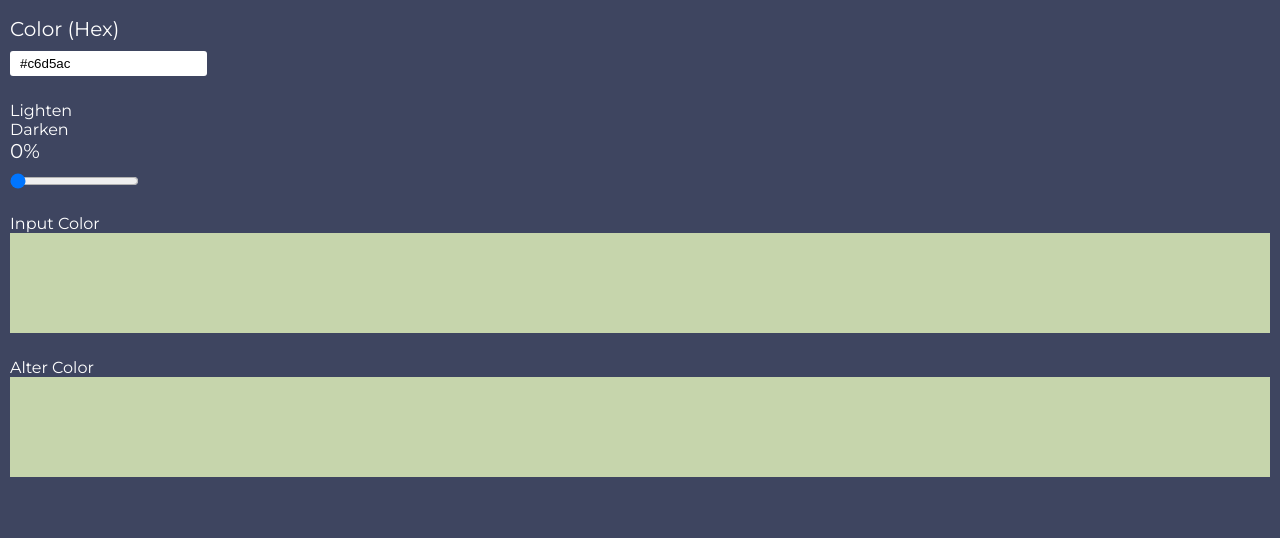
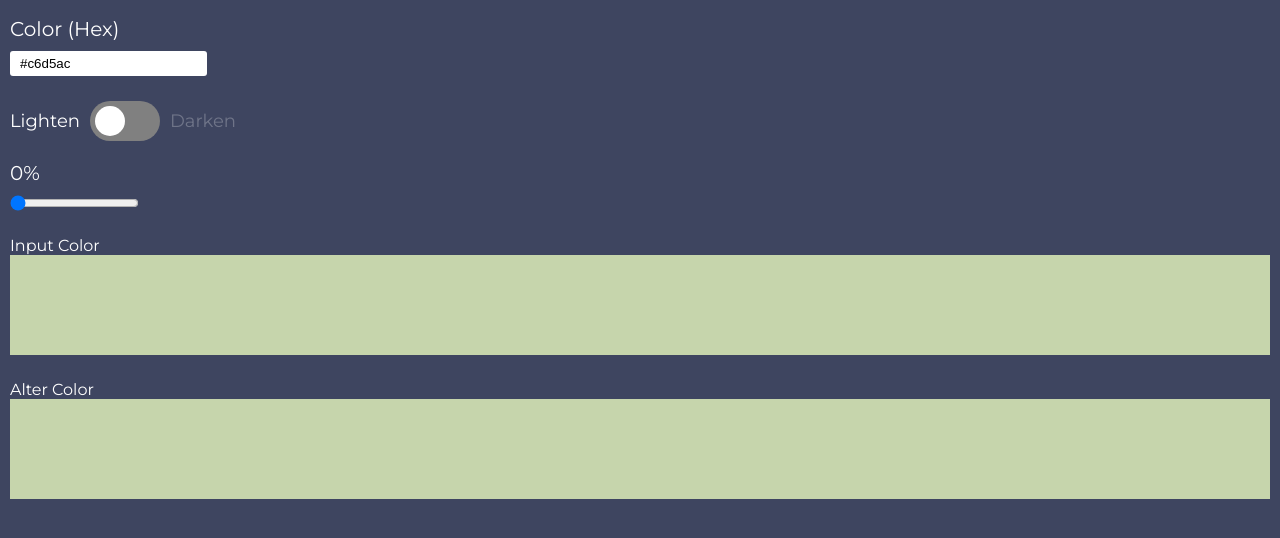
Before and after one commit to Fatima-hub333/JavaScript_Color_Tool, a plain HTML site: page index.html in a window 1280 px wide. Shown: the part 72-610 px from the top of the page. Drawn offline with Linux system fonts and the light colour scheme.

Commit message:
add styling for toggleBtn

```diff
--- a/index.css
+++ b/index.css
@@ -41,3 +41,44 @@ input[type="text"] {
   background-color: #c6d5ac;
   margin-bottom: 25px;
 }
+
+/* Display label & toggle horizontally */
+/* style the toggle button as well as the inner circle using explicit sizing */
+/* choose fun colors */
+/* define an unselected classthat will de-emphasize the non-selected text */
+
+.toggle {
+  display: flex;
+  align-items: center;
+  margin-bottom: 20px;
+}
+
+.toggle-text {
+  font-size: 18px;
+}
+
+.toggle-btn {
+  width: 60px;
+  height: 30px;
+  background-color: gray;
+  border-radius: 30px;
+  padding: 5px;
+  margin: 0 10px;
+}
+
+.inner-circle {
+  width: 30px;
+  height: 30px;
+  background-color: #fff;
+  border-radius: 50%;
+  transition: all 200ms;
+}
+
+.toggle-btn.toggled > .inner-circle {
+  transform: translateX(30px);
+  background-color: #333;
+}
+
+.unselected {
+  opacity: 0.25;
+}
--- a/index.html
+++ b/index.html
@@ -21,11 +21,11 @@
   with id inner-circle-->
 
   <div class="toggle">
-    <p id= "lightenText" class="toggleText">Lighten</p>
+    <p id= "lightenText" class="toggle-text">Lighten</p>
     <div id="toggleBtn" class="toggle-btn">
       <div class="inner-circle"></div>
     </div>
-    <p id= "darkenText" class="toggleText">Darken</p>
+    <p id= "darkenText" class="toggle-text unselected">Darken</p>
   </div>
 
   <label for="slider" id="sliderText">0%</label>
```
